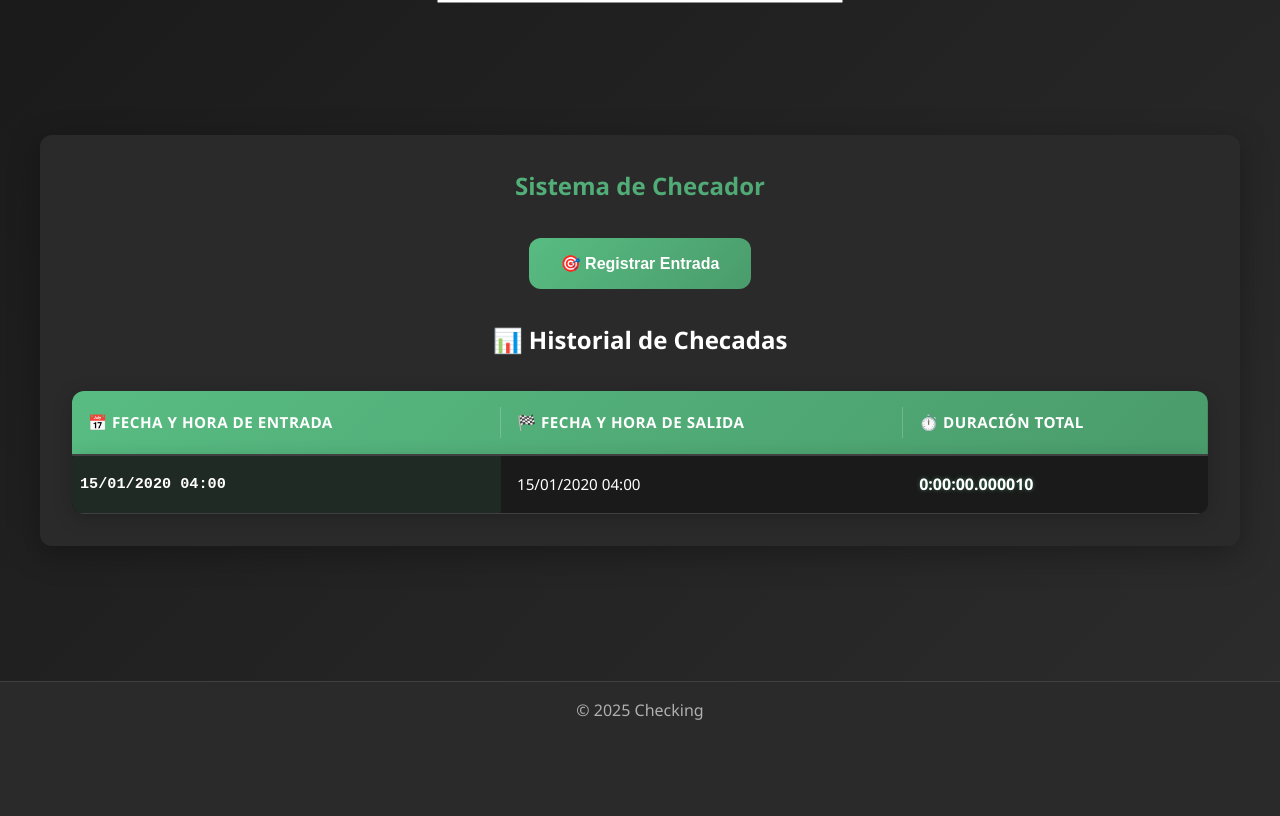
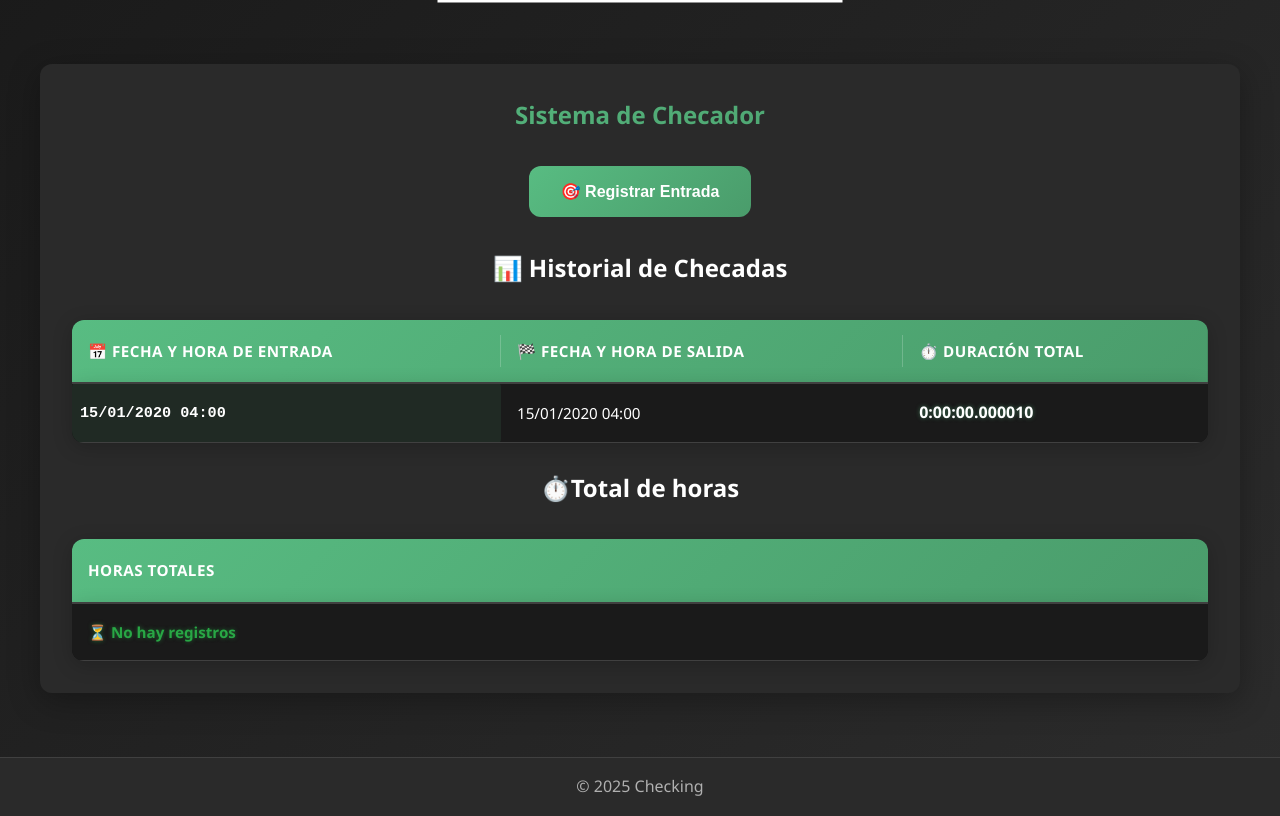
Before and after one commit to Jesus-Iniesta/Checador, a Django app: page / in a window 1280 px wide. Shown: the part 60-876 px from the top of the page. Before the commit the page ends 780 px from the top, so only its background shows below. Run offline with Django 5.2, Linux system fonts and the light colour scheme; a user stored in the database is signed in; tables that the repository leaves empty hold one stand-in row (values such as "Sample post"); parts of the project's set-up code (start-up, migrations or seed data) failed here and were passed over; some libraries are stand-ins or nearby versions.

Commit message:
feat: Tabla de horas totales

```diff
--- a/Checks/views.py
+++ b/Checks/views.py
@@ -1,7 +1,8 @@
 from django.contrib.auth.decorators import login_required
 from django.contrib.auth.forms import UserCreationForm
 from django.contrib import messages
-from django.contrib.auth import login
+from django.db.models.aggregates import Sum
+from django.db.models import F, ExpressionWrapper, DurationField
 from django.shortcuts import render, redirect
 from Checks.models import WorkSession
 from django.utils import timezone
@@ -45,8 +46,16 @@
         return redirect('Checks:home')
     #Historiall de sesiones
     sessions = WorkSession.objects.filter(user=request.user).order_by('-start_time')
-
+    total_duration = WorkSession.objects.filter(
+        user=request.user,
+        end_time__isnull=False
+    ).annotate(
+        session_duration=ExpressionWrapper(F('end_time') - F('start_time'), output_field=DurationField())
+    ).aggregate(
+        total_hours=Sum('session_duration')
+    )['total_hours']
     return render(request, 'Checador/check_tablero.html',{
         'session': session,
-        'sessions': sessions
+        'sessions': sessions,
+        'total_hours': total_duration
     })
--- a/templates/Checador/check_tablero.html
+++ b/templates/Checador/check_tablero.html
@@ -79,5 +79,7 @@
                 </p>
             </div>
         {% endif %}
+    <br>
+    {% include 'includes/tabla_horas.html' %}
     </div>
 {% endblock %}
--- /dev/null
+++ b/templates/includes/tabla_horas.html
@@ -0,0 +1,34 @@
+{% block content %}
+
+
+        {% if sessions %}
+            <h3 class="section-title">⏱️Total de horas</h3>
+            <table class="data-table">
+                <thead>
+                    <tr>
+                        <th>Horas Totales</th>
+                    </tr>
+                </thead>
+                <tbody class="data-table">
+                    <tr>
+                        <td class="total-hours">
+                            {% if total_hours %}
+                                {{ total_hours }}
+                            {% else %}
+                                <span class="status-active">⏳ No hay registros</span>
+                            {% endif %}
+                        </td>
+                    </tr>
+            </table>
+            {% else %}
+            <div class="empty-state">
+                <h3 class="section-title">👋 ¡Bienvenido al sistema de checador!</h3>
+                <p>
+                    Aún no tienes Horas acomuladas <br>
+                    Comienza registrando tu entrada para empezar a trackear tu tiempo.
+                </p>
+            </div>
+        {% endif %}
+
+
+{% endblock %}
```
